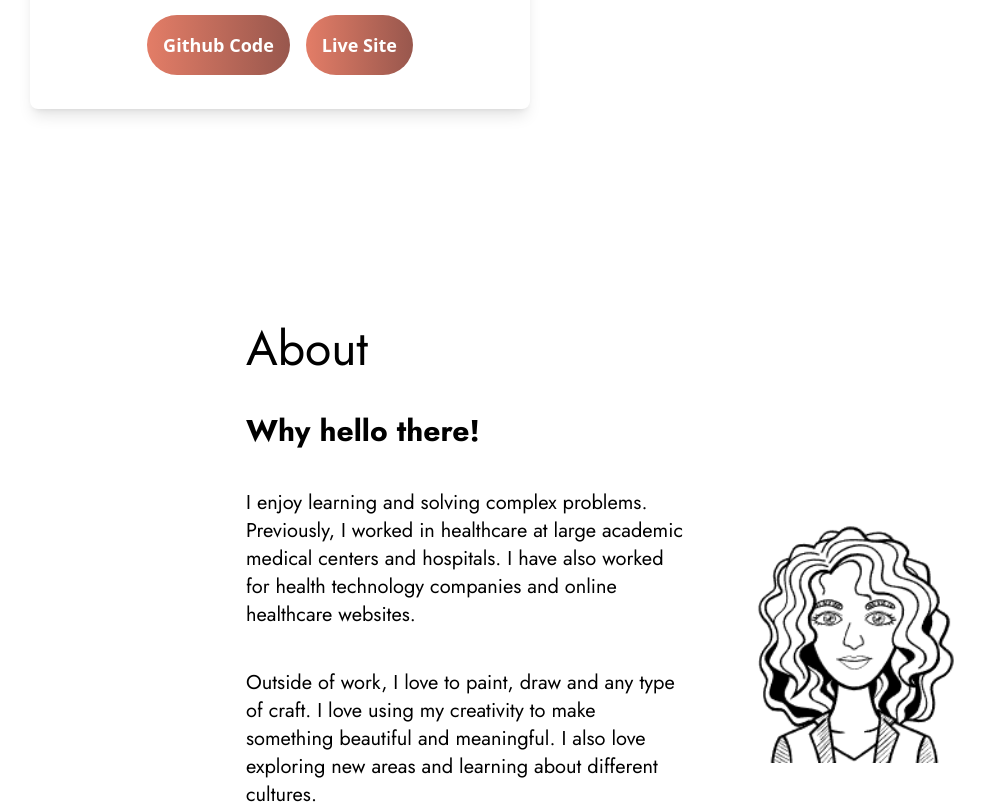
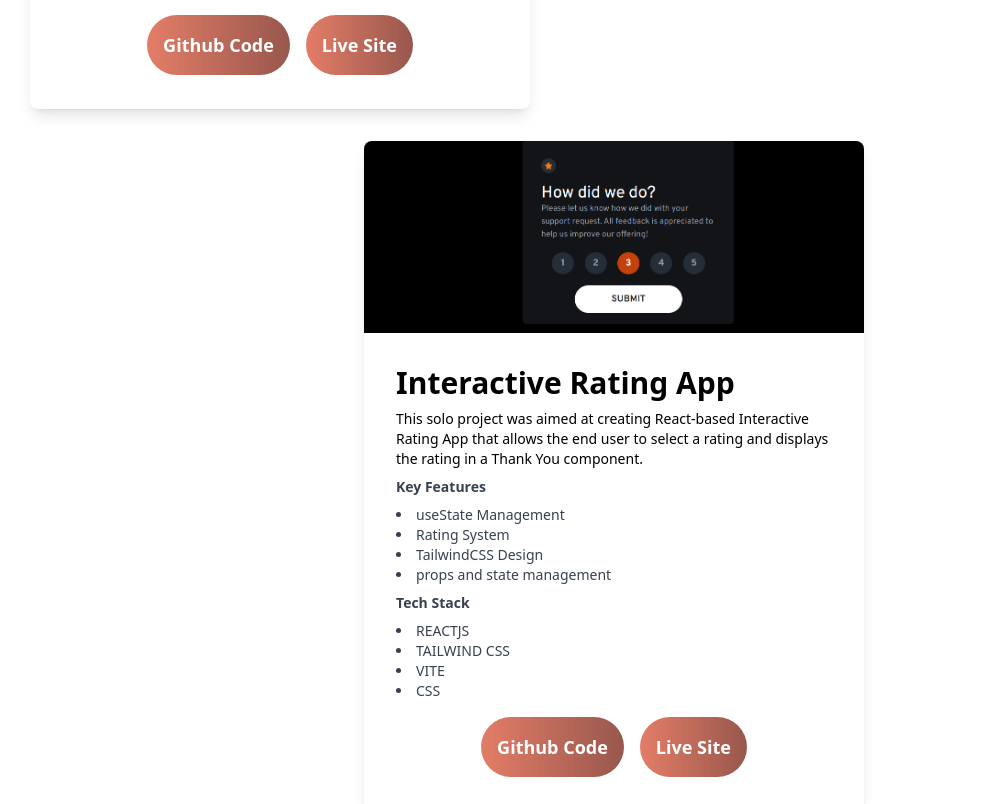
Before and after one commit to lavollmer/portfolio-lauradev, a React (Vite) app: page / in a window 1280 px wide. Shown: the part 6440-7244 px from the top of the page, without its empty margins (26-1011 px from the left). Built offline with nearby package versions, Linux system fonts and the light colour scheme.

Commit message:
adding interactive rating project to latest projects and updating old portfolio website link

```diff
--- a/src/components/Projects.jsx
+++ b/src/components/Projects.jsx
@@ -18,6 +18,7 @@ import Interactive from "../assets/interactive.png";
 import MobileInteractive from "../assets/interactivemobile.png";
 import Puzzle from "../assets/puzzle.png";
 import MobilePuzzle from "../assets/puzzlemobile.png";
+import Rating from "../assets/SelectedRating.png";
 
 const Projects = () => {
   return (
@@ -131,7 +132,7 @@ const Projects = () => {
             skillThree="VITE"
             skillFour="CSS"
             githubCode={`https://github.com/lavollmer/portfolio-website`}
-            livesite={`https://lauradeveloper.com/`}
+            livesite={`https://iridescent-baklava-dec48b.netlify.app/`}
             keyfeatureOne={"EmailJS Integration"}
             keyfeatureTwo={"Domain Name Acquisition and Integration"}
             keyfeatureThree={"React-Type-Animation Integration"}
@@ -192,6 +193,25 @@ const Projects = () => {
             keyfeatureFour={"Interactive Flow of Design"}
           />
         </div>
+        <div className="flex flex-row flex-wrap">
+          <Card
+            image={Rating}
+            mobileImage={Rating}
+            imageDesc="Interactive Rating App"
+            title="Interactive Rating App"
+            content="This solo project was aimed at creating React-based Interactive Rating App that allows the end user to select a rating and displays the rating in a Thank You component. "
+            skillOne="REACTJS"
+            skillTwo="TAILWIND CSS"
+            skillThree="VITE"
+            skillFour="CSS"
+            githubCode={`https://github.com/lavollmer/interactive-rating-component`}
+            livesite={`https://interactive-rating-lauradev.netlify.app/`}
+            keyfeatureOne={"useState Management"}
+            keyfeatureTwo={"Rating System"}
+            keyfeatureThree={"TailwindCSS Design"}
+            keyfeatureFour={"props and state management"}
+          />
+          </div>
       </div>
     </div>
   );
```
Also changed, not shown: src/assets/SelectedRating.png (added).
